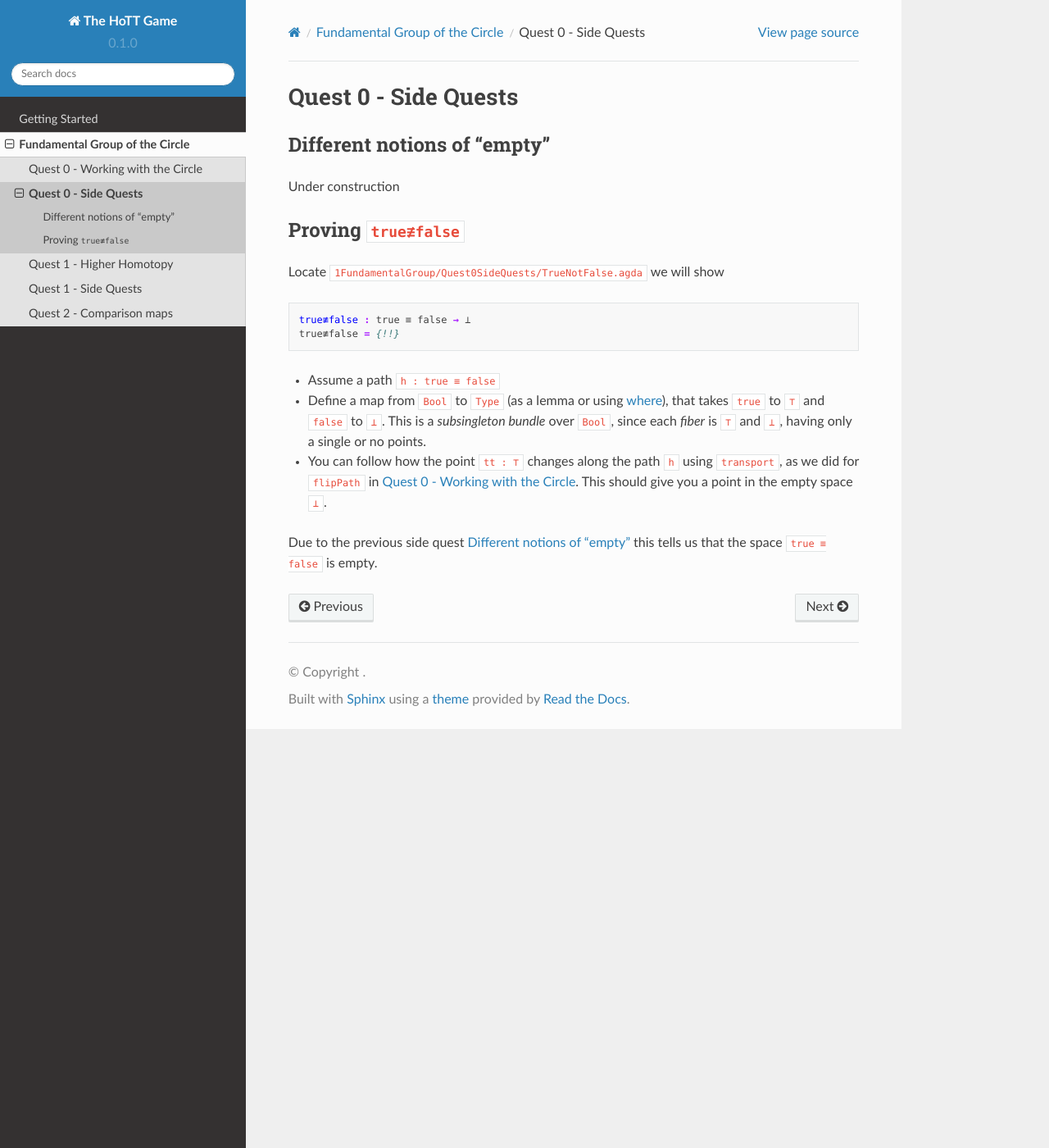
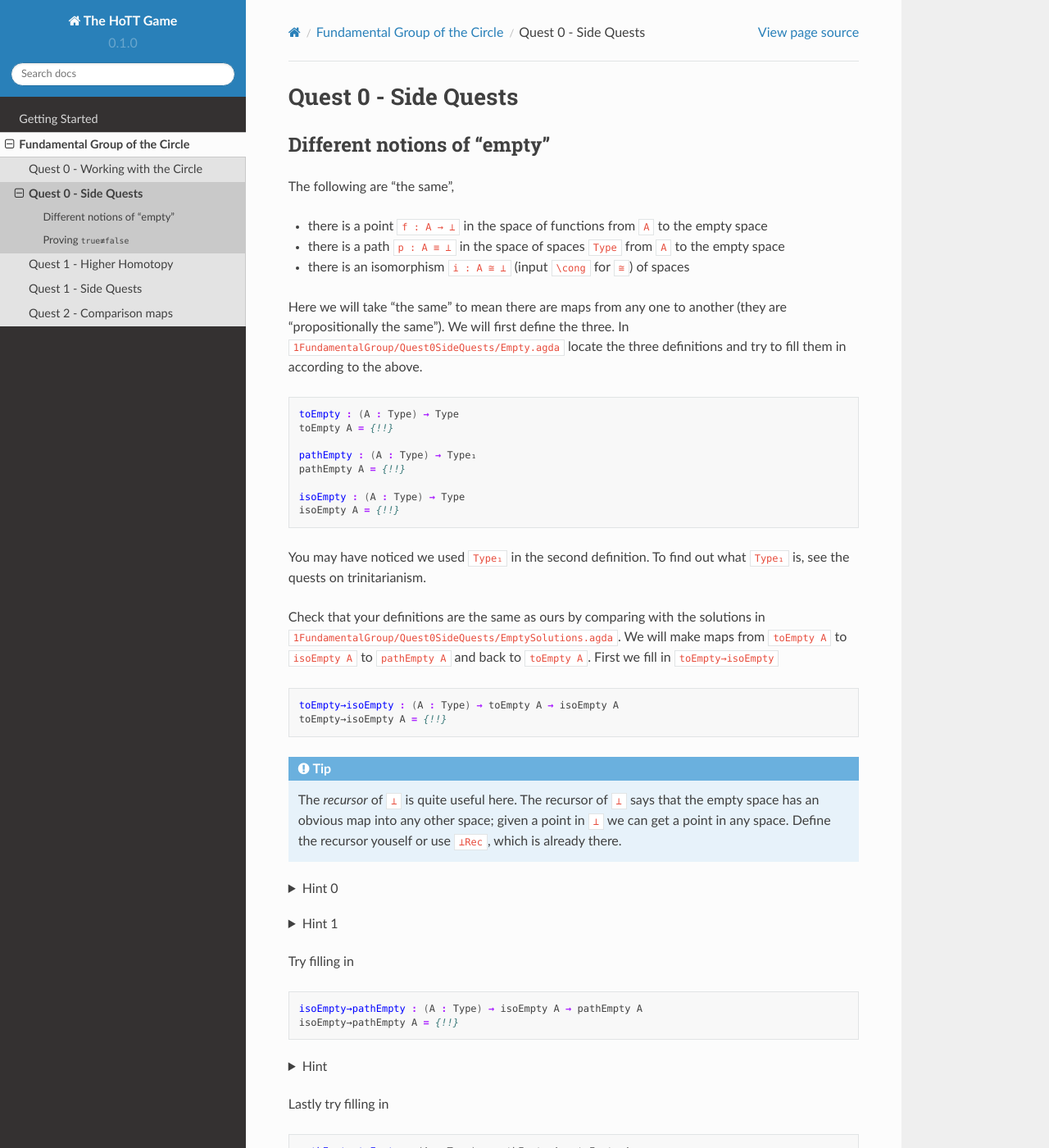
Before and after one commit to thehottgame/theHoTTGameGuide, a Sphinx documentation site: the page built from docs/source/1-fundamental-group/quest-0-side.rst, in a window 1280 px wide and 1400 px high. Shown: the whole window at 82% size. Built offline with Sphinx 7.4.7 and the Read the Docs theme 2.0.0, drawn with Linux system fonts in a browser that asks for light colours; some of the changed text lies outside the part shown.

Commit message:
Added quest-0 side quest on empty space.

```diff
--- a/docs/source/1-fundamental-group/quest-0-side.rst
+++ b/docs/source/1-fundamental-group/quest-0-side.rst
@@ -8,7 +8,119 @@ Quest 0 - Side Quests
 Different notions of "empty"
 ----------------------------
 
-Under construction
+The following are "the same",
+
+- there is a point ``f : A → ⊥`` in the space of functions from ``A`` to the empty space
+- there is a path ``p : A ≡ ⊥`` in the space of spaces ``Type`` from ``A`` to the empty space
+- there is an isomorphism ``i : A ≅ ⊥`` (input ``\cong`` for ``≅``) of spaces
+
+Here we will take "the same" to mean there are maps from any one to another
+(they are "propositionally the same").
+We will first define the three.
+In ``1FundamentalGroup/Quest0SideQuests/Empty.agda`` locate the three definitions
+and try to fill them in according to the above.
+
+.. code:: agda
+
+   toEmpty : (A : Type) → Type
+   toEmpty A = {!!}
+
+   pathEmpty : (A : Type) → Type₁
+   pathEmpty A = {!!}
+
+   isoEmpty : (A : Type) → Type
+   isoEmpty A = {!!}
+
+You may have noticed we used ``Type₁`` in the second definition.
+To find out what ``Type₁`` is, see the quests on trinitarianism.
+
+..
+   link to Trinitarianism
+
+Check that your definitions are the same as ours by comparing with
+the solutions in
+``1FundamentalGroup/Quest0SideQuests/EmptySolutions.agda``.
+We will make maps from ``toEmpty A`` to ``isoEmpty A`` to ``pathEmpty A``
+and back to ``toEmpty A``.
+First we fill in ``toEmpty→isoEmpty``
+
+.. code:: agda
+
+   toEmpty→isoEmpty : (A : Type) → toEmpty A → isoEmpty A
+   toEmpty→isoEmpty A = {!!}
+
+.. admonition:: Tip
+
+   The *recursor* of ``⊥`` is quite useful here.
+   The recursor of ``⊥`` says that the empty space has an obvious map
+   into any other space;
+   given a point in ``⊥`` we can get a point in any space.
+   Define the recursor youself or use ``⊥Rec``, which is already there.
+
+.. raw:: html
+
+   <p>
+   <details>
+   <summary>Hint 0</summary>
+
+- Check the goal to see what we have
+  and what we need to give.
+- Assume ``f : toEmpty A``
+- Refine the goal to see what ``agda`` suggests.
+
+.. raw:: html
+
+   </details>
+   </p>
+
+   <p>
+   <details>
+   <summary>Hint 1</summary>
+
+- We need to give an isomorphism
+- To map forwards we need a map from ``A`` to ``⊥``,
+  to map backwards we need to map from ``⊥`` to ``A``.
+- If we have a point in ``⊥`` then we can get a point in any space.
+
+.. raw:: html
+
+   </details>
+   </p>
+
+Try filling in
+
+.. code:: agda
+
+   isoEmpty→pathEmpty : (A : Type) → isoEmpty A → pathEmpty A
+   isoEmpty→pathEmpty A = {!!}
+
+.. raw:: html
+
+   <p>
+   <details>
+   <summary>Hint</summary>
+
+In general we have ``isoToPath`` which takes in an isomorphism
+and gives a path.
+
+.. raw:: html
+
+   </details>
+   </p>
+
+Lastly try filling in
+
+.. code:: agda
+
+   pathEmpty→toEmpty : (A : Type) → pathEmpty A → toEmpty A
+   pathEmpty→toEmpty A = {!!}
+
+- Check the goal
+- We can assume a path ``p : pathEmpty A``
+- Check the goal again
+- Since ``toEmpty A`` as defined as ``A → ⊥`` we can assume a point ``x : A``
+- We can follow the point ``x`` along the path ``p`` using ``transport``,
+  as we did for ``flipPath`` in :ref:`quest0WorkingWithTheCircle`.
 
 .. _trueNequivFalse:
 
@@ -31,7 +143,7 @@ we will show
   This is a *subsingleton bundle* over ``Bool``,
   since each *fiber* is ``⊤`` and ``⊥``,
   having only a single or no points.
-- You can follow how the point ``tt : ⊤``
+- We can follow how the point ``tt : ⊤``
   changes along the path ``h`` using ``transport``,
   as we did for ``flipPath`` in :ref:`quest0WorkingWithTheCircle`.
   This should give you a point in the empty space ``⊥``.
```
